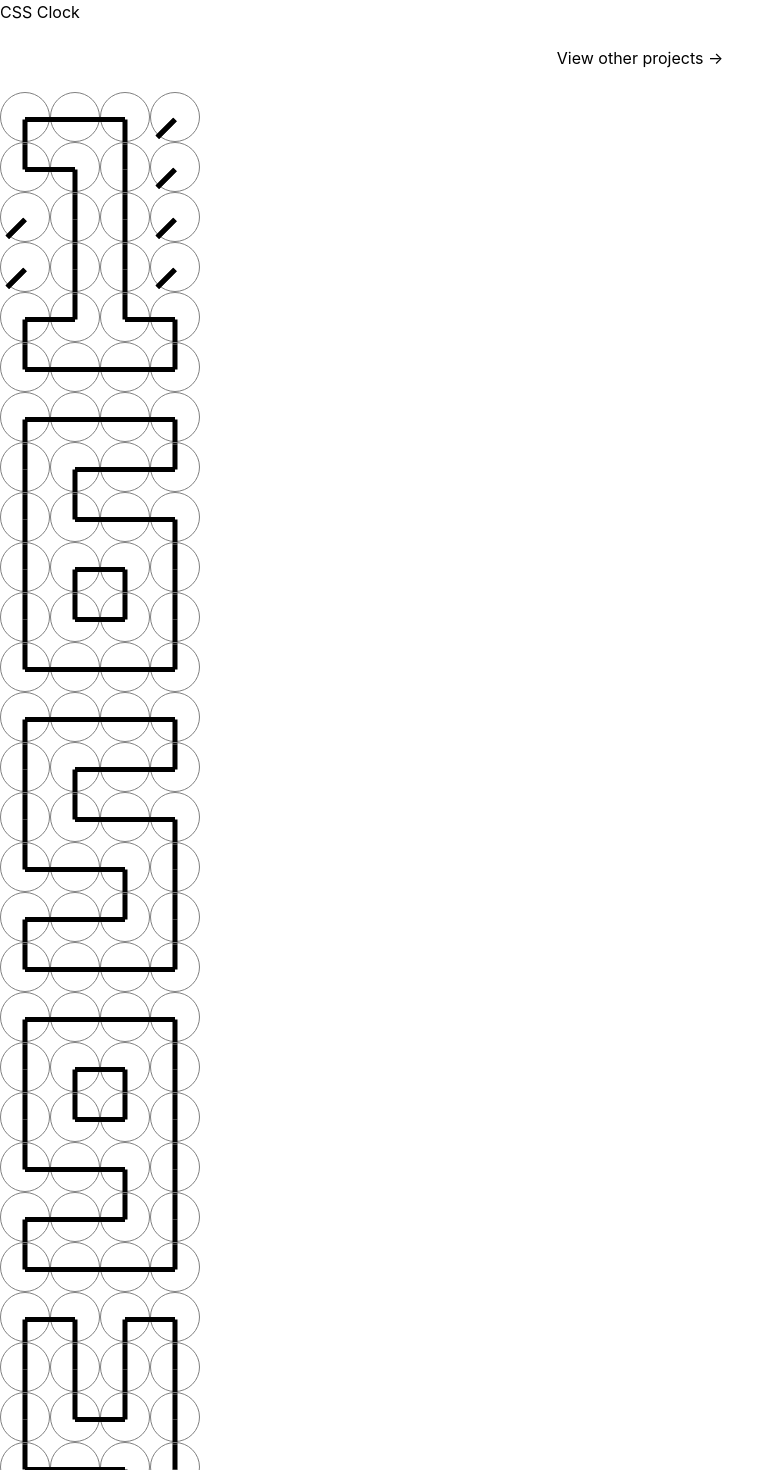
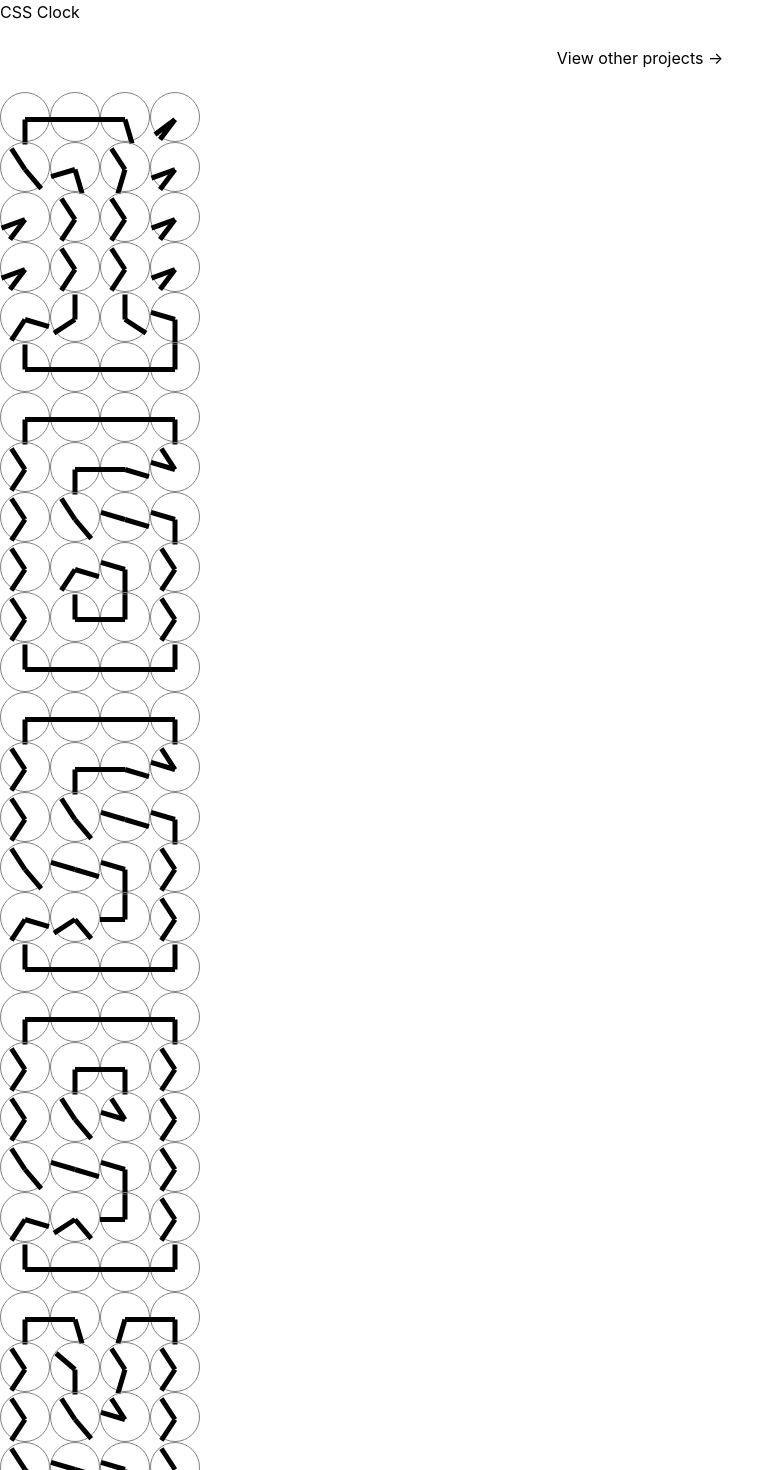
Before and after one commit to MrSunshyne/css-clock, a Vue app: page / in a window 1280 px wide. Shown: the top 1470 px of the page, without its empty margins (0-784 px from the left). Built offline with nearby package versions, Linux system fonts and the light colour scheme.

Commit message:
added initial animation for wowzy effect

```diff
--- a/src/views/Home.vue
+++ b/src/views/Home.vue
@@ -1,6 +1,8 @@
 <template>
   <div class="home items-center grid justify-center" v-if="time">
-    <div class="clock-frame grid grid-cols-2 lg:grid-cols-6 justify-center items-center">
+    <div
+      class="clock-frame grid grid-cols-2 lg:grid-cols-6 justify-center items-center"
+    >
       <number :digit="time.m0" />
       <number :digit="time.m1" />
       <number :digit="time.h0" />
@@ -17,11 +19,18 @@ export default {
   name: "home",
   data() {
     return {
-      time: null
+      time: {
+        m0: 0,
+        m1: 0,
+        h0: 0,
+        h1: 0,
+        s0: 0,
+        s1: 0,
+      },
     };
   },
   components: {
-    Number
+    Number,
   },
   methods: {
     now() {
@@ -36,16 +45,19 @@ export default {
         h0: parseInt(hh[0]),
         h1: parseInt(hh[1]),
         s0: parseInt(ss[0]),
-        s1: parseInt(ss[1])
+        s1: parseInt(ss[1]),
       };
       //   return { hh, ss };
-    }
+    },
   },
   mounted() {
-    this.now();
+    // this.now();
+    setTimeout(() => {
+      this.now();
+    }, 1000);
     setInterval(() => {
       this.now();
     }, 7000);
-  }
+  },
 };
 </script>
```
